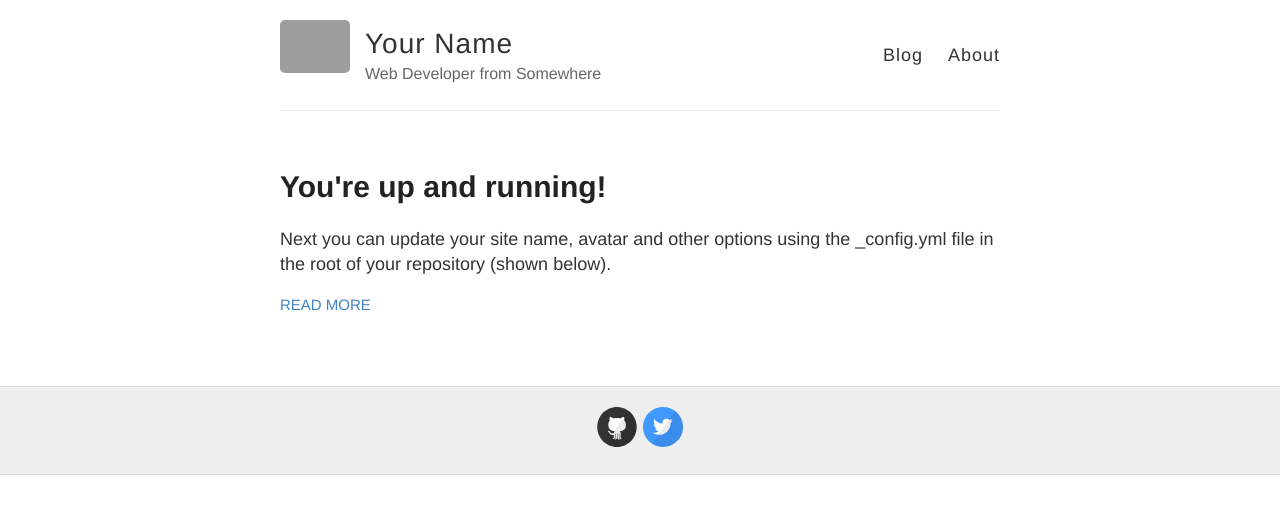
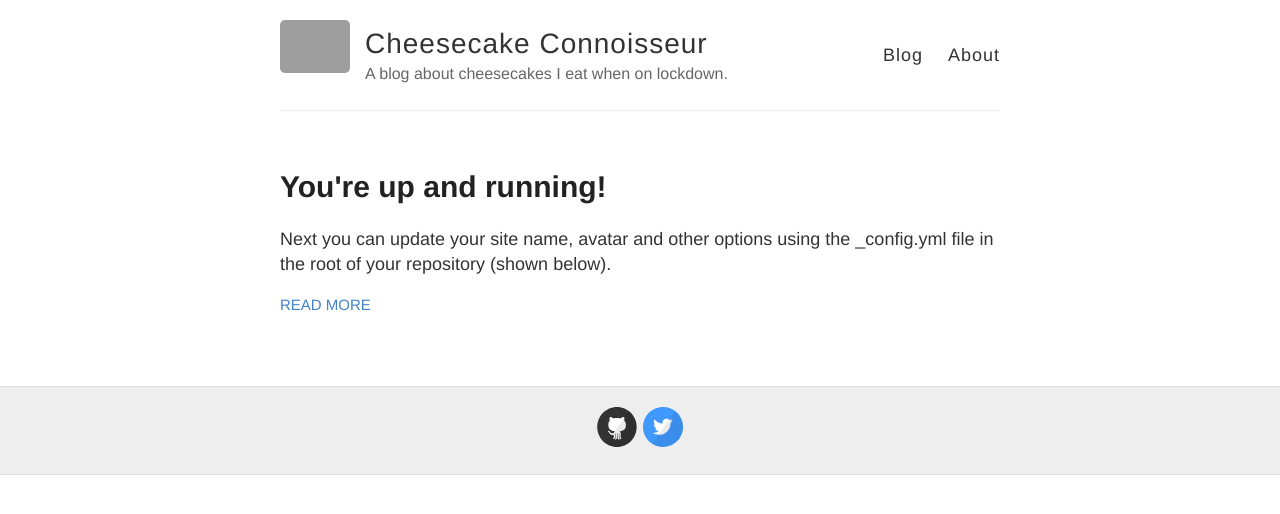
Before and after one commit to aledrevans/aledrevans.github.io, a Jekyll site: the page built from index.html, in a window 1280 px wide. Shown: the top 514 px of the page. Built offline with Jekyll 4.4.1, drawn with Linux system fonts in a browser that asks for light colours; grey boxes are pictures that could not be loaded.

Commit message:
changes to config

```diff
--- a/_config.yml
+++ b/_config.yml
@@ -3,10 +3,10 @@
 #
 
 # Name of your site (displayed in the header)
-name: Your Name
+name: Cheesecake Connoisseur
 
 # Short bio or description (displayed in the header)
-description: Web Developer from Somewhere
+description: A blog about cheesecakes I eat when on lockdown.
 
 # URL of your avatar or profile pic (you could use your GitHub profile pic)
 avatar: https://raw.githubusercontent.com/barryclark/jekyll-now/master/images/jekyll-logo.png
```
